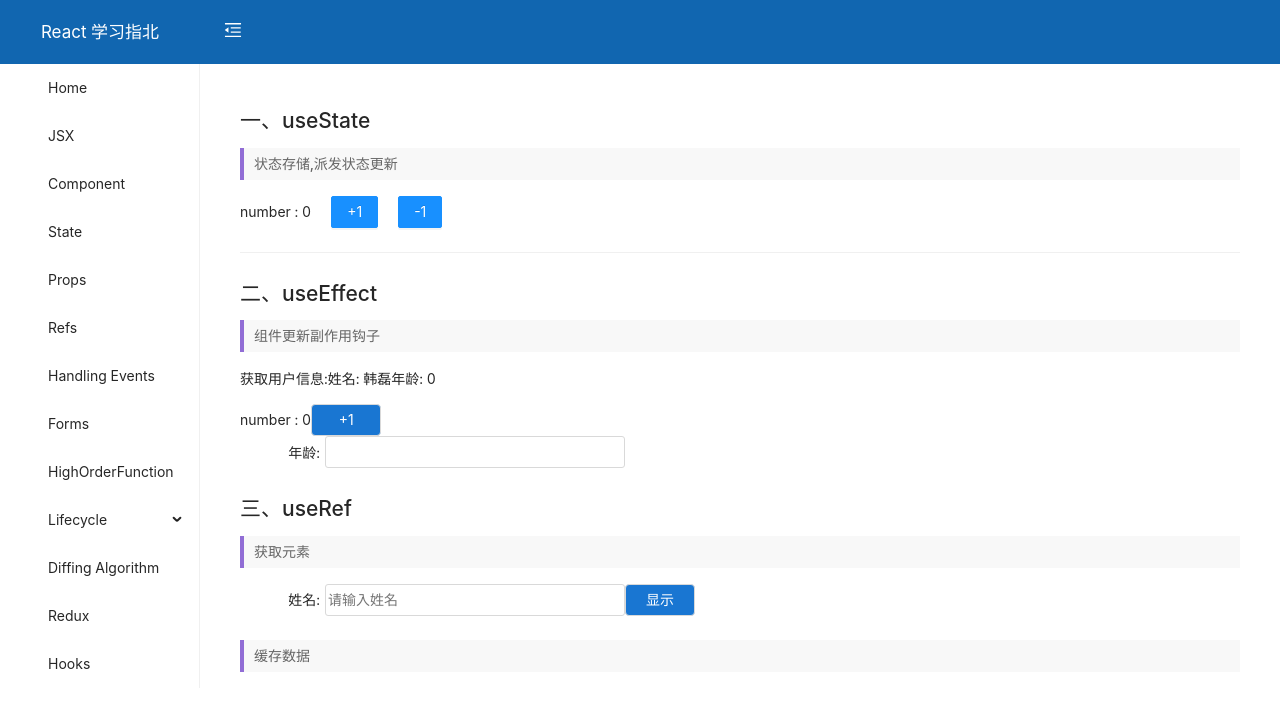
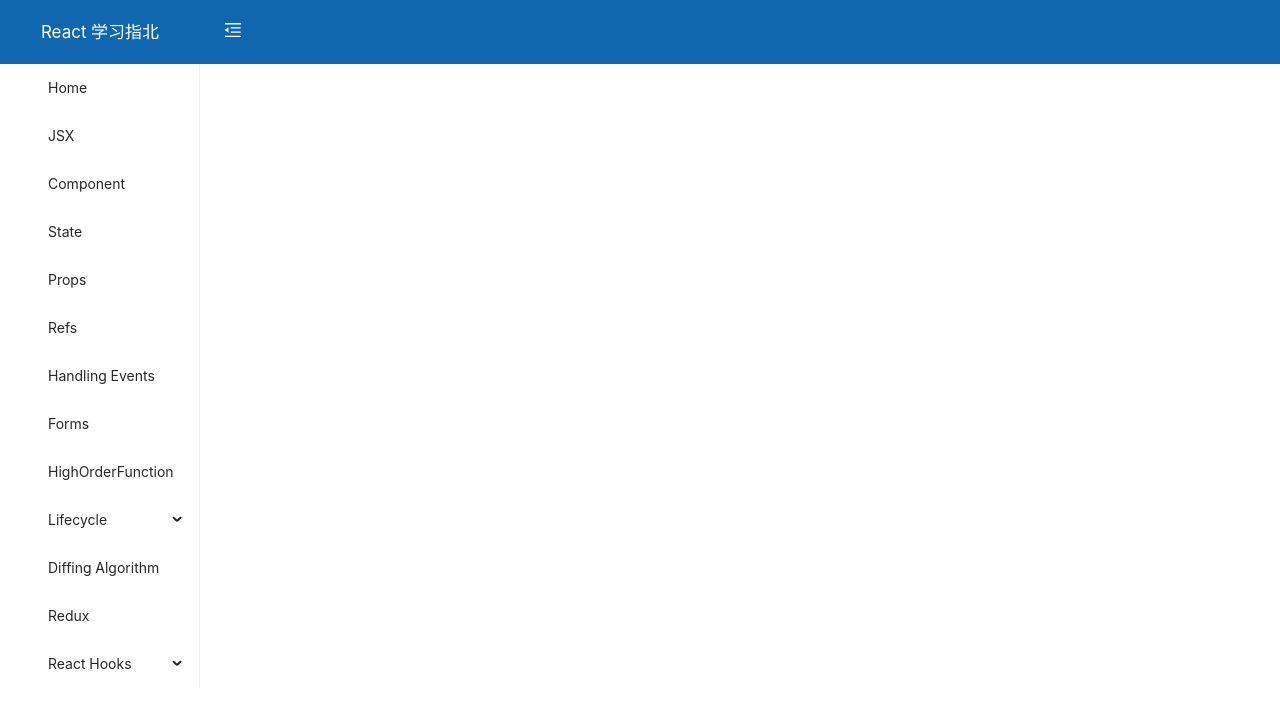
Before and after one commit to StevieTaylor/react-studying, a React (Create React App) app: page /react-hooks in a window 1280 px wide. Shown: the top 710 px of the page. Built offline with nearby package versions, Linux system fonts and the light colour scheme.

Commit message:
[rafactor] change React hooks route config

```diff
--- /dev/null
+++ b/src/pages/ReactHooks/components/Hooks.tsx
@@ -0,0 +1,18 @@
+/*
+ * @Author: Stevie
+ * @Date: 2021-06-28 14:26:57
+ * @LastEditTime: 2021-06-28 14:41:37
+ * @LastEditors: Stevie
+ * @Description:
+ */
+import { FC } from "react";
+
+const ReactHooks: FC = () => {
+  return (
+    <div>
+      why react hooks
+    </div>
+  )
+}
+
+export default ReactHooks;
--- a/src/pages/ReactHooks/index.tsx
+++ b/src/pages/ReactHooks/index.tsx
@@ -1,43 +1,18 @@
 /*
  * @Author: Stevie
  * @Date: 2021-06-25 10:33:45
- * @LastEditTime: 2021-06-28 00:15:32
+ * @LastEditTime: 2021-06-28 14:41:20
  * @LastEditors: Stevie
  * @Description:
  */
 import * as React from 'react';
-import { useRef, useState } from 'react';
-import UseEffect from './components/UseEffect';
-import UseRef from './components/UseRef';
-import UseState from './components/UseState';
 
-const ReactHooks: React.FC = () => {
-
-  const [age, setAge] = useState<number>(0);
-  const inputRef = useRef<HTMLInputElement>(null);
-  const handleAgeChange = (e: React.BaseSyntheticEvent) => {
-    console.log(e.currentTarget.value);
-    const age = +e.currentTarget?.value;
-    setAge(age);
-  }
-
-  const UserInfo = () => {
-    return (
-      <div className="form-item">
-        <label>年龄:</label>
-        <input ref={inputRef} onChange={handleAgeChange}></input>
-      </div>
-    )
-  }
-
+const ReactHooksIndex: React.FC = () => {
   return (
     <div className="react-hooks">
-      <UseState />
-      <UseEffect name="韩磊" age={age} />
-      <UserInfo />
-      <UseRef />
+
     </div>
   );
 };
 
-export default ReactHooks;
+export default ReactHooksIndex;
--- a/src/router/config.ts
+++ b/src/router/config.ts
@@ -1,7 +1,7 @@
 /*
  * @Author: Stevie
  * @Date: 2021-03-27 14:49:21
- * @LastEditTime: 2021-06-25 10:56:36
+ * @LastEditTime: 2021-06-28 14:44:31
  * @LastEditors: Stevie
  * @Description:
  * @FilePath: /react-learning-demo/src/router/config.ts
@@ -20,7 +20,10 @@ import HandlingEvents from "@/pages/HandlingEvents";
 import Forms from "@/pages/Forms";
 import HighOrderFunction from "@/pages/HighOrderFunction";
 import DiffingAlgorithm from "@/pages/DiffingAlgorithm";
-import ReactHooks from "@/pages/ReactHooks";
+import Hooks from "@/pages/ReactHooks/components/Hooks";
+import UseState from "@/pages/ReactHooks/components/UseState";
+import UseEffect from "@/pages/ReactHooks/components/UseEffect";
+import UseRef from "@/pages/ReactHooks/components/UseRef";
 
 export interface IRouterProps {
     path: string;
@@ -134,7 +137,32 @@ export const ROUTES: IRouterProps[] = [
         path: '/react-hooks',
         exact: true,
         icon: 'liebiao',
-        title: 'Hooks',
-        component: ReactHooks
+        title: 'React Hooks',
+        children: [
+            {
+                path: '/hooks',
+                exact: true,
+                title: 'Hooks',
+                component: Hooks
+            },
+            {
+                path: '/useState',
+                exact: true,
+                title: 'useState',
+                component: UseState
+            },
+            {
+                path: '/useEffect',
+                exact: true,
+                title: 'useEffect',
+                component: UseEffect
+            },
+            {
+                path: '/useRef',
+                exact: true,
+                title: 'useRef',
+                component: UseRef
+            },
+        ]
     }
 ]
```
